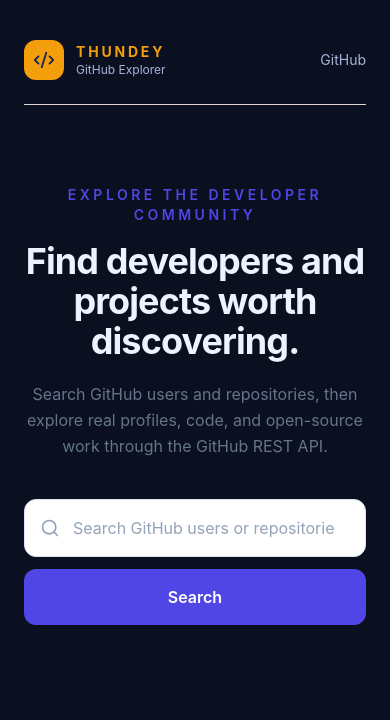
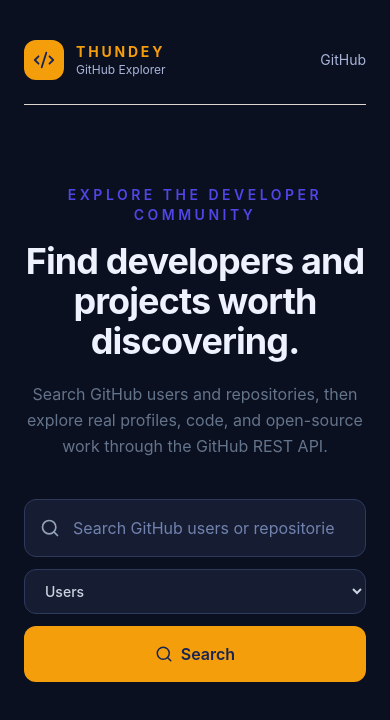
Before and after one commit to aliumuhammad2000-dev/Thundey-github-explorer, a React (Vite) app: page / in a window 390 px wide. Shown: the top 720 px of the page. Built offline with nearby package versions, Linux system fonts and the light colour scheme.

Commit message:
Built a reusable GitHub search form with user/repository selection, validation, accessible error messaging, responsive styling, and submit handling ready for API integration

```diff
--- a/src/App.jsx
+++ b/src/App.jsx
@@ -1,6 +1,11 @@
-import { Code2, Search } from 'lucide-react'
+import { Code2 } from 'lucide-react'
+import SearchForm from './components/SearchForm'
 
 function App() {
+  function handleSearch({ query, type }) {
+    console.log(`Ready to search ${type}: ${query}`)
+  }
+
   return (
     <main className="dark min-h-screen bg-[#0b1020] px-6 py-10 text-[#eef2ff] sm:px-10">
       <div className="mx-auto max-w-5xl">
@@ -12,8 +17,7 @@
           <p className="text-sm font-semibold uppercase tracking-[0.25em] text-[#4f46e5] dark:text-[#f59e0b]">Explore the developer community</p>
           <h1 className="mx-auto mt-4 max-w-3xl text-4xl font-bold tracking-tight text-[#eef2ff] sm:text-6xl">Find developers and projects worth discovering.</h1>
           <p className="mx-auto mt-5 max-w-2xl text-base leading-relaxed text-[#64748b] dark:text-[#a8b5d8] sm:text-lg">Search GitHub users and repositories, then explore real profiles, code, and open-source work through the GitHub REST API.</p>
-          <div className="mx-auto mt-10 flex max-w-2xl flex-col gap-3 sm:flex-row">
-            <label className="relative flex-1"><span className="sr-only">Search GitHub</span><Search aria-hidden="true" className="absolute left-4 top-1/2 -translate-y-1/2 text-[#94a3b8] dark:text-[#7182ae]" size={20} /><input className="w-full rounded-xl border border-[#dce3f4] bg-white py-4 pl-12 pr-4 text-[#172554] outline-none placeholder:text-[#94a3b8] focus:border-[#4f46e5] focus:ring-2 focus:ring-[#4f46e5]/20 dark:border-[#2d3a5c] dark:bg-[#161d33] dark:text-[#eef2ff] dark:placeholder:text-[#7182ae] dark:focus:border-[#f59e0b]" placeholder="Search GitHub users or repositories" type="search" /></label><button className="rounded-xl bg-[#4f46e5] px-6 py-4 font-semibold text-white transition hover:bg-[#3730a3] dark:bg-[#f59e0b] dark:text-[#172554] dark:hover:bg-[#fbbf24]" type="button">Search</button></div>
+          <SearchForm onSearch={handleSearch} />
         </section>
       </div>
     </main>
--- /dev/null
+++ b/src/components/SearchForm.jsx
@@ -0,0 +1,29 @@
+import { Search } from 'lucide-react'
+import { useState } from 'react'
+
+function SearchForm({ onSearch }) {
+  const [query, setQuery] = useState('')
+  const [searchType, setSearchType] = useState('users')
+  const [error, setError] = useState('')
+
+  function handleSubmit(event) {
+    event.preventDefault()
+    const trimmedQuery = query.trim()
+    if (!trimmedQuery) { setError('Enter a username or repository to search.'); return }
+    setError('')
+    onSearch({ query: trimmedQuery, type: searchType })
+  }
+
+  return (
+    <form className="mx-auto mt-10 max-w-2xl" onSubmit={handleSubmit}>
+      <div className="flex flex-col gap-3 sm:flex-row">
+        <label className="relative flex-1"><span className="sr-only">Search GitHub</span><Search aria-hidden="true" className="absolute left-4 top-1/2 -translate-y-1/2 text-[#94a3b8]" size={20} /><input aria-describedby={error ? 'search-error' : undefined} aria-invalid={Boolean(error)} className="w-full rounded-xl border border-[#2d3a5c] bg-[#161d33] py-4 pl-12 pr-4 text-[#eef2ff] outline-none placeholder:text-[#7182ae] focus:border-[#f59e0b] focus:ring-2 focus:ring-[#f59e0b]/20" onChange={(event) => { setQuery(event.target.value); if (error) setError('') }} placeholder="Search GitHub users or repositories" type="search" value={query} /></label>
+        <select aria-label="Search type" className="rounded-xl border border-[#2d3a5c] bg-[#161d33] px-4 py-3 text-sm font-medium text-[#cbd5e1] outline-none focus:border-[#f59e0b] sm:w-36" onChange={(event) => setSearchType(event.target.value)} value={searchType}><option value="users">Users</option><option value="repositories">Repositories</option></select>
+        <button className="inline-flex items-center justify-center gap-2 rounded-xl bg-[#f59e0b] px-6 py-4 font-semibold text-[#172554] transition hover:bg-[#fbbf24]" type="submit"><Search aria-hidden="true" size={18} />Search</button>
+      </div>
+      {error && <p className="mt-2 text-left text-sm text-rose-300" id="search-error" role="alert">{error}</p>}
+    </form>
+  )
+}
+
+export default SearchForm
```
